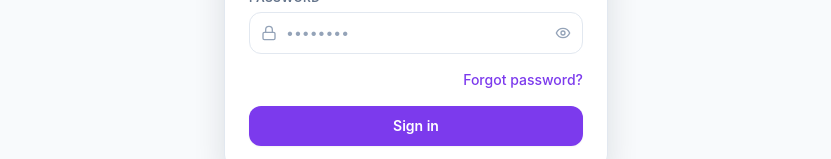
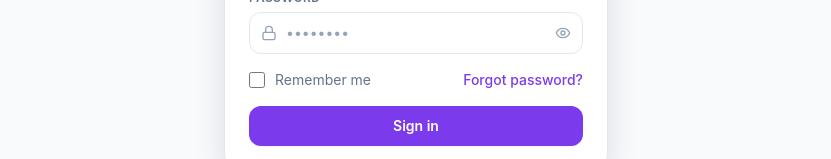
Before and after one commit to v-sabari/resumeforge-frontend, a React (Vite) app: page /login in a window 1280 px wide. Shown: the part 426-585 px from the top of the page, without its empty margins (224-1055 px from the left). Built offline with nearby package versions, Linux system fonts and the light colour scheme; no server answers.

Commit message:
Add Remember Me checkbox and password-manager autocomplete to login

```diff
--- a/src/pages/LoginPage.jsx
+++ b/src/pages/LoginPage.jsx
@@ -25,6 +25,10 @@
   const from = location.state?.from?.pathname || storedFrom || '/app/dashboard';
 
   const [form, setForm] = useState({ email: '', password: '' });
+  // REMEMBER-ME: unchecked by default so a session is never unknowingly made
+  // persistent. Defaults to the regular (24h) session; tick to extend it to
+  // the longer remember-me lifetime. This never saves the password.
+  const [rememberMe, setRememberMe] = useState(false);
   const [error, setError] = useState('');
   const [loading, setLoading] = useState(false);
   const [showPass, setShowPass] = useState(false);
@@ -46,6 +50,9 @@
       await login({
         email: form.email.trim().toLowerCase(),
         password: form.password,
+        // REMEMBER-ME: passed to the backend, which issues the longer-lived
+        // session token only when this is true. No password is saved anywhere.
+        rememberMe,
       });
       navigate(from, { replace: true });
     } catch (err) {
@@ -83,7 +90,7 @@
                 />
                 <input
                   type="email"
-                  autoComplete="email"
+                  autoComplete="username"
                   required
                   className="input pl-9"
                   placeholder="you@example.com"
@@ -120,7 +127,16 @@
               </div>
             </div>
 
-            <div className="flex justify-end">
+            <div className="flex items-center justify-between gap-3">
+              <label className="flex items-center gap-2.5 select-none text-sm text-ink-500 cursor-pointer">
+                <input
+                  type="checkbox"
+                  className="h-4 w-4 rounded accent-brand cursor-pointer"
+                  checked={rememberMe}
+                  onChange={(e) => setRememberMe(e.target.checked)}
+                />
+                <span>Remember me</span>
+              </label>
               <Link
                 to="/forgot-password"
                 className="text-sm font-medium text-brand-600 hover:text-brand-700">
```
